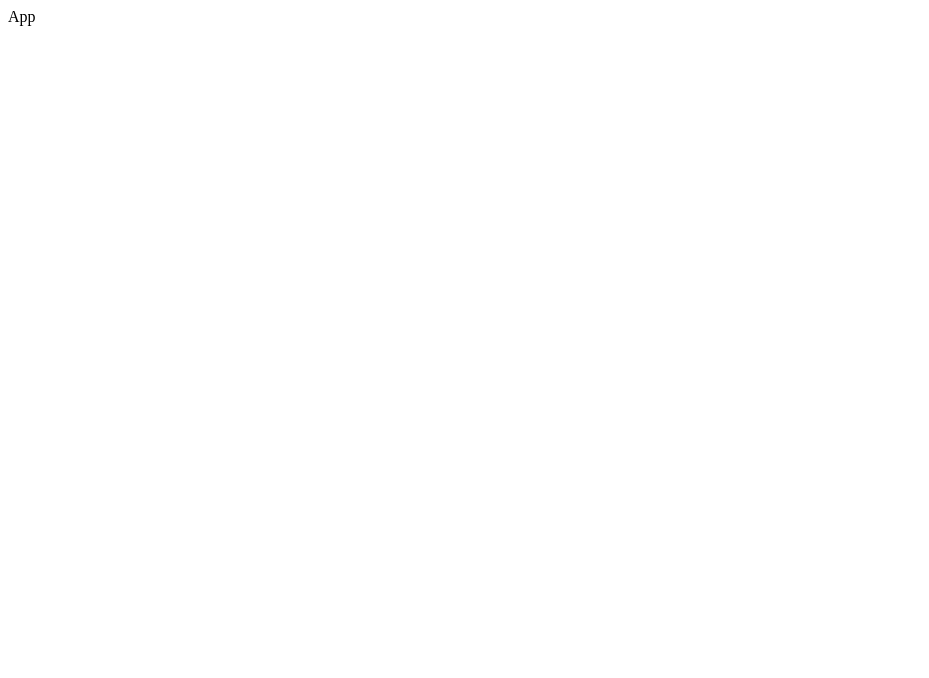
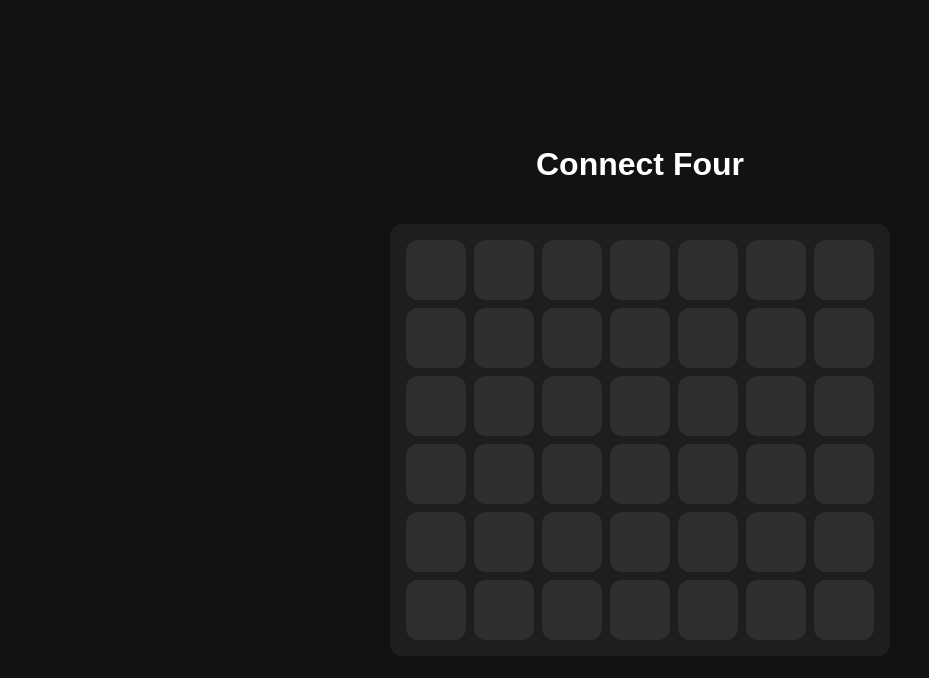
Before and after one commit to scary327/connect-four, a React (Vite) app: page / in a window 1280 px wide. Shown: the top 678 px of the page, without its empty margins (0-929 px from the left). Built offline with nearby package versions, Linux system fonts and the light colour scheme.

Commit message:
feat: init game board

```diff
--- a/src/App.tsx
+++ b/src/App.tsx
@@ -1,7 +1,13 @@
 import "./App.css";
+import GameBoard from "./components/GameBoard/GameBoard";
 
 function App() {
-  return <div>App</div>;
+  return (
+    <div className="centered">
+      <h1>Connect Four</h1>
+      <GameBoard rows={6} columns={7} />
+    </div>
+  );
 }
 
 export default App;
--- /dev/null
+++ b/src/components/GameBoard/GameBoard.module.css
@@ -0,0 +1,18 @@
+.board {
+  display: grid;
+  gap: 8px;
+  background-color: var(--board-background-color);
+  padding: 16px;
+  border-radius: var(--border-radius);
+  width: fit-content;
+  margin: 20px auto;
+}
+
+.cell {
+  background-color: var(--cell-color);
+  border-radius: var(--border-radius);
+  min-width: 60px;
+  min-height: 60px;
+  aspect-ratio: 1 / 1;
+  transition: background-color 0.3s ease;
+}
--- /dev/null
+++ b/src/components/GameBoard/GameBoard.tsx
@@ -0,0 +1,25 @@
+import React from "react";
+import styles from "./GameBoard.module.css";
+
+interface GameBoardProps {
+  rows: number;
+  columns: number;
+}
+
+const GameBoard: React.FC<GameBoardProps> = ({ rows, columns }) => {
+  return (
+    <div
+      className={styles.board}
+      style={{
+        gridTemplateColumns: `repeat(${columns}, 1fr)`,
+        gridTemplateRows: `repeat(${rows}, 1fr)`,
+      }}
+    >
+      {Array.from({ length: rows * columns }).map((_, index) => (
+        <div key={index} className={styles.cell} />
+      ))}
+    </div>
+  );
+};
+
+export default GameBoard;
--- a/src/index.css
+++ b/src/index.css
@@ -0,0 +1,21 @@
+:root {
+  --background-color: #121212;
+  --board-background-color: #1e1e1e;
+  --cell-color: #2e2e2e;
+  --border-radius: 12px;
+}
+
+body {
+  margin: 0;
+  background-color: var(--background-color);
+  color: white;
+  font-family: Arial, sans-serif;
+}
+
+.centered {
+  display: flex;
+  flex-direction: column;
+  justify-content: center;
+  align-items: center;
+  height: 100vh;
+}
```
